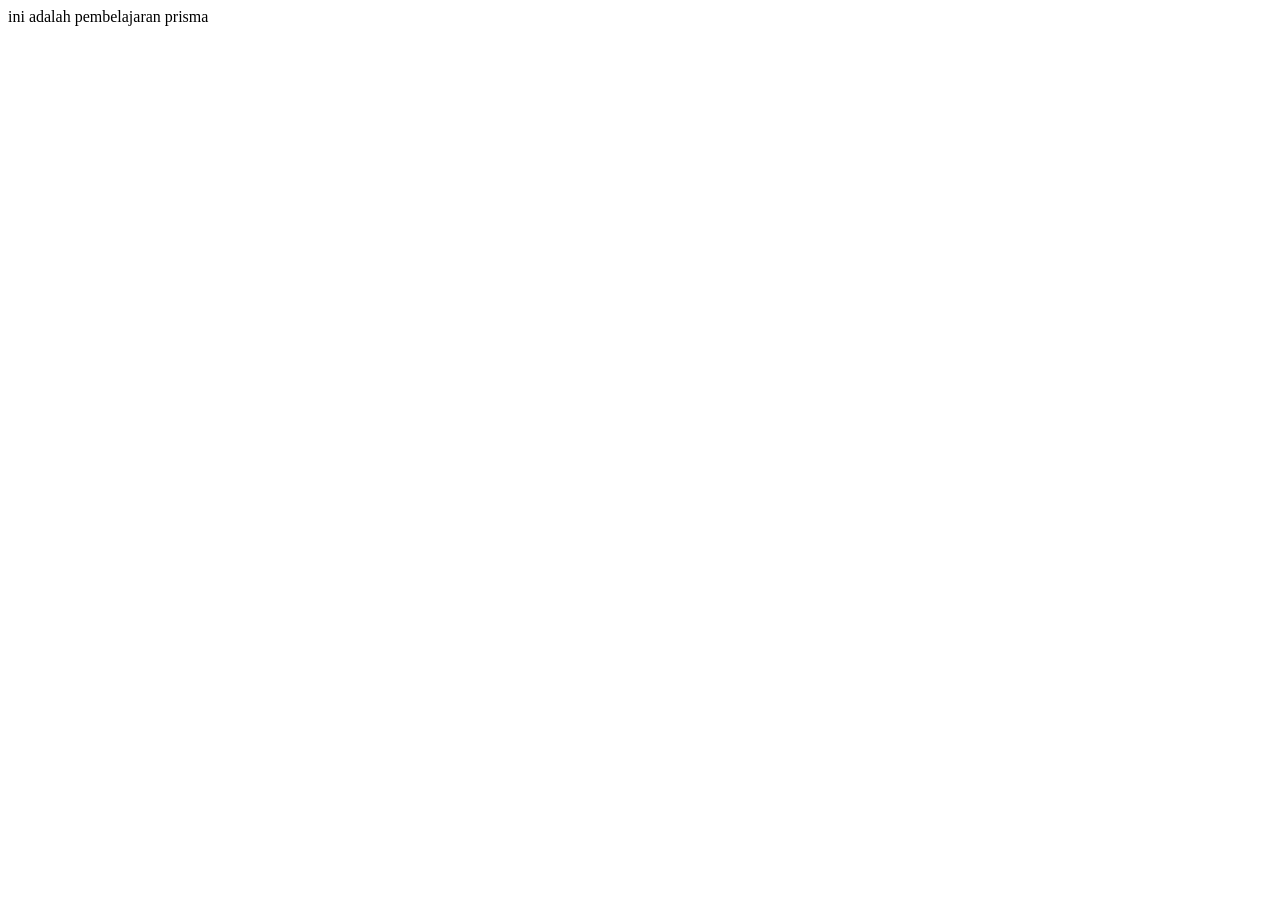
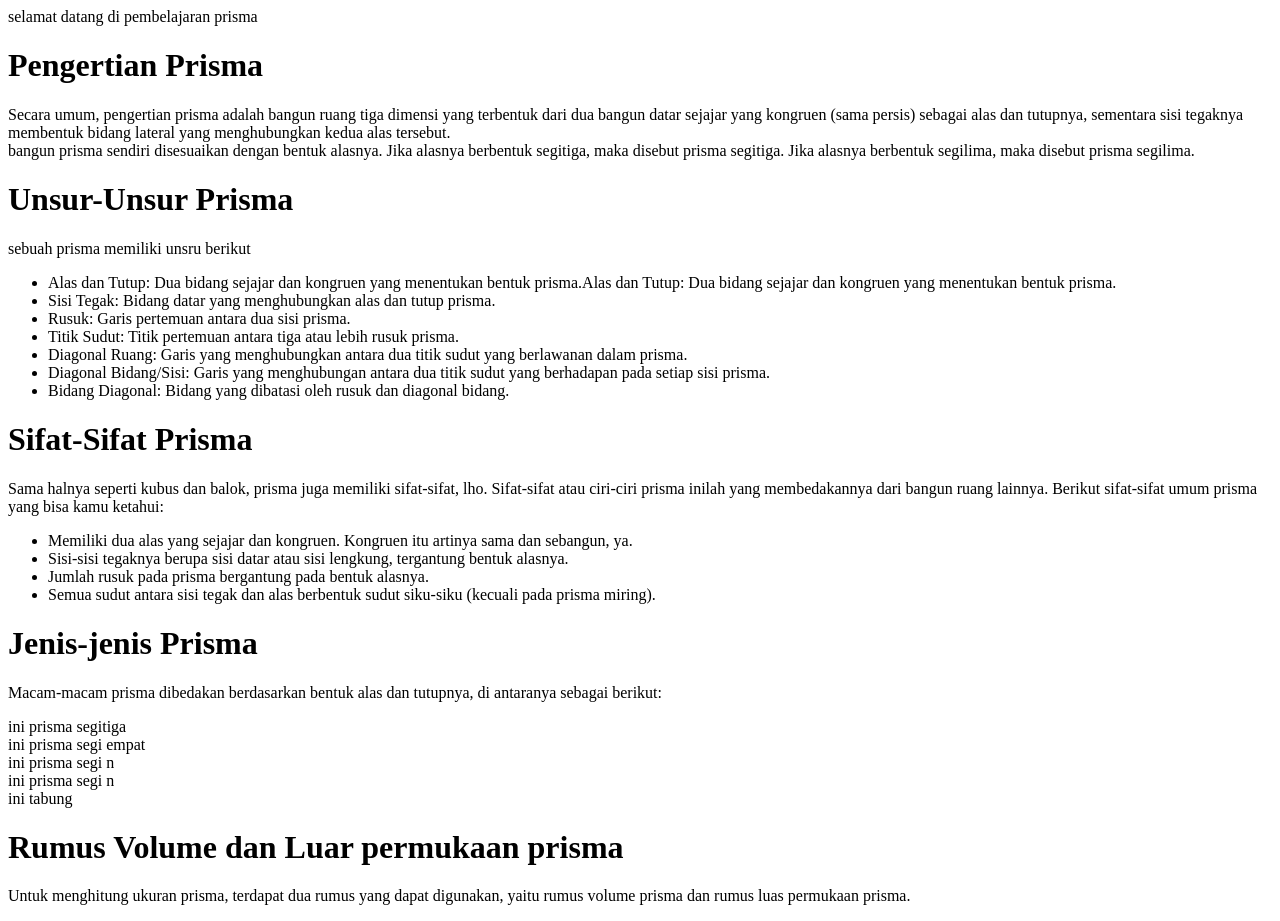
Before and after one commit to Rizal-Saidul/shape-prism-education, a plain HTML site: page index.html in a window 1280 px wide. Before the commit the page ends 800 px from the top, so only its background shows below. Drawn offline with Linux system fonts and the light colour scheme.

Commit message:
penambahan materi

```diff
--- a/index.html
+++ b/index.html
@@ -1,11 +1,117 @@
 <!DOCTYPE html>
 <html lang="en">
-<head>
-    <meta charset="UTF-8">
-    <meta name="viewport" content="width=device-width, initial-scale=1.0">
+  <head>
+    <meta charset="UTF-8" />
+    <meta name="viewport" content="width=device-width, initial-scale=1.0" />
     <title>Shape Prism Education</title>
-</head>
-<body>
-    <div>ini adalah pembelajaran prisma</div>
-</body>
+  </head>
+  <body>
+    <div class="container">
+      <!-- welcome prisma -->
+      <div>selamat datang di pembelajaran prisma</div>
+
+      <!-- pengertian prisma -->
+      <div>
+        <h1>Pengertian Prisma</h1>
+        <p>
+          Secara umum, pengertian prisma adalah bangun ruang tiga dimensi yang
+          terbentuk dari dua bangun datar sejajar yang kongruen (sama persis)
+          sebagai alas dan tutupnya, sementara sisi tegaknya membentuk bidang
+          lateral yang menghubungkan kedua alas tersebut. <br />
+          bangun prisma sendiri disesuaikan dengan bentuk alasnya. Jika alasnya
+          berbentuk segitiga, maka disebut prisma segitiga. Jika alasnya
+          berbentuk segilima, maka disebut prisma segilima.
+        </p>
+      </div>
+
+      <!-- Unsur Unsur Prisma -->
+      <div>
+        <h1>Unsur-Unsur Prisma</h1>
+        <p>sebuah prisma memiliki unsru berikut</p>
+        <ul>
+          <li>
+            Alas dan Tutup: Dua bidang sejajar dan kongruen yang menentukan
+            bentuk prisma.Alas dan Tutup: Dua bidang sejajar dan kongruen yang
+            menentukan bentuk prisma.
+          </li>
+          <li>
+            Sisi Tegak: Bidang datar yang menghubungkan alas dan tutup prisma.
+          </li>
+          <li>Rusuk: Garis pertemuan antara dua sisi prisma.</li>
+          <li>
+            Titik Sudut: Titik pertemuan antara tiga atau lebih rusuk prisma.
+          </li>
+          <li>
+            Diagonal Ruang: Garis yang menghubungkan antara dua titik sudut yang
+            berlawanan dalam prisma.
+          </li>
+          <li>
+            Diagonal Bidang/Sisi: Garis yang menghubungan antara dua titik sudut
+            yang berhadapan pada setiap sisi prisma.
+          </li>
+          <li>
+            Bidang Diagonal: Bidang yang dibatasi oleh rusuk dan diagonal
+            bidang.
+          </li>
+        </ul>
+      </div>
+
+      <!-- Sifat sifat Prisma  -->
+      <div>
+        <h1>Sifat-Sifat Prisma</h1>
+        <p>
+          Sama halnya seperti kubus dan balok, prisma juga memiliki sifat-sifat,
+          lho. Sifat-sifat atau ciri-ciri prisma inilah yang membedakannya dari
+          bangun ruang lainnya. Berikut sifat-sifat umum prisma yang bisa kamu
+          ketahui:
+        </p>
+        <ul>
+          <li>
+            Memiliki dua alas yang sejajar dan kongruen. Kongruen itu artinya
+            sama dan sebangun, ya.
+          </li>
+          <li>
+            Sisi-sisi tegaknya berupa sisi datar atau sisi lengkung, tergantung
+            bentuk alasnya.
+          </li>
+          <li>Jumlah rusuk pada prisma bergantung pada bentuk alasnya.</li>
+          <li>
+            Semua sudut antara sisi tegak dan alas berbentuk sudut siku-siku
+            (kecuali pada prisma miring).
+          </li>
+        </ul>
+      </div>
+
+      <!-- jenis jenis prisma -->
+      <div>
+        <h1>Jenis-jenis Prisma</h1>
+        <p>
+          Macam-macam prisma dibedakan berdasarkan bentuk alas dan tutupnya, di
+          antaranya sebagai berikut:
+        </p>
+
+        <!-- 1. prisma segitiga -->
+        <div>ini prisma segitiga</div>
+        <!-- 2. prisma segiempat -->
+        <div>ini prisma segi empat</div>
+        <!-- 3. prisma segilima -->
+        <div>ini prisma segi n</div>
+        <!-- 4. prisma segi n -->
+        <div>ini prisma segi n</div>
+        <!-- 5. tabung -->
+        <div>ini tabung</div>
+      </div>
+
+      <!-- rumus volume dan luas Prisma -->
+      <div>
+        <h1>Rumus Volume dan Luar permukaan prisma</h1>
+        <p>
+          Untuk menghitung ukuran prisma, terdapat dua rumus yang dapat
+          digunakan, yaitu rumus volume prisma dan rumus luas permukaan prisma.
+        </p>
+      </div>
+
+      <!-- contoh soal prisma -->
+    </div>
+  </body>
 </html>
```
Also changed, not shown: 2 other files.
